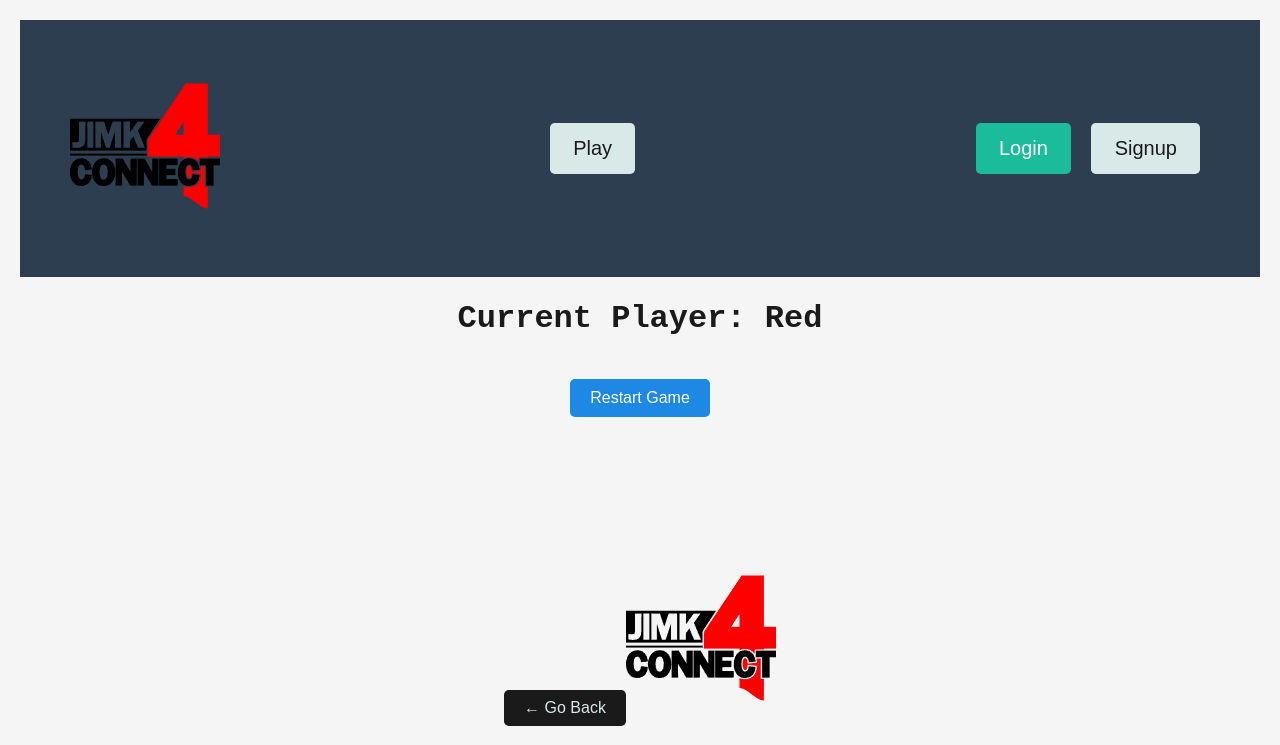
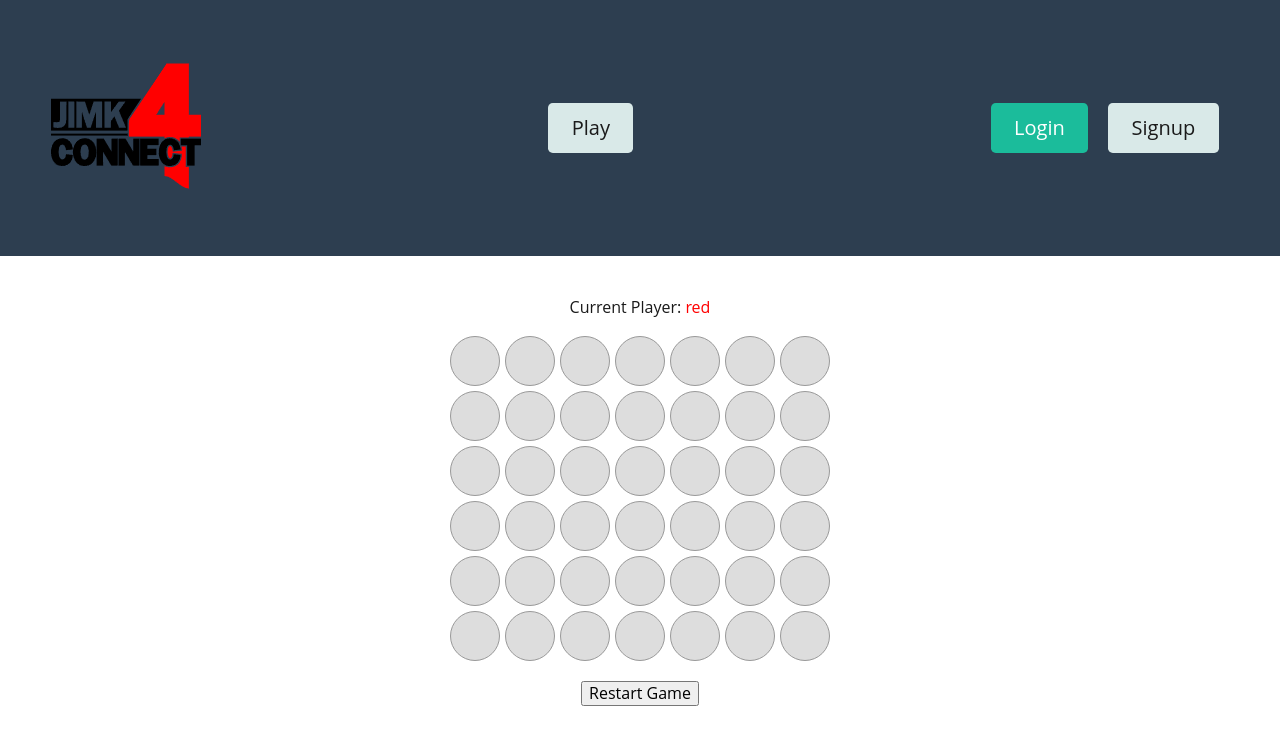
Before and after one commit to keithrsialana/jimk-connect4, a React (Vite) app in the folder client/: page /game in a window 1280 px wide. Shown: the top 745 px of the page. Built offline with nearby package versions, Linux system fonts and the light colour scheme.

Commit message:
refactored gameboard, add last color before displaying win message

```diff
--- a/client/src/App.css
+++ b/client/src/App.css
@@ -1711,39 +1711,34 @@ label form [type='radio'] {
             GAME BOARD CSS
 ============================================================================================ */
 
-body {
-  font-family: Arial, sans-serif;
+.game-container {
   text-align: center;
-  background-color: #f5f5f5;
-  margin: 0;
-  padding: 20px;
-}
-
-h1 {
-  margin-bottom: 20px;
-}
-
-#game-board {
+  margin: 20px auto;
+}
+
+.red {
+  color: red;
+}
+
+.yellow {
+  color: yellow;
+}
+
+.game-board {
   display: grid;
   grid-template-columns: repeat(7, 50px);
   grid-gap: 5px;
+  margin: 20px auto;
   justify-content: center;
-  margin: 20px auto;
 }
 
 .cell {
   width: 50px;
   height: 50px;
-  background-color: #1e88e5;
+  background-color: #ddd;
+  border: 1px solid #999;
   border-radius: 50%;
-  display: flex;
-  align-items: center;
-  justify-content: center;
   cursor: pointer;
-}
-
-.cell:hover {
-  background-color: #1565c0;
 }
 
 .cell.red {
@@ -1753,16 +1748,3 @@ h1 {
 .cell.yellow {
   background-color: yellow;
 }
-
-#restart-button {
-  padding: 10px 20px;
-  background-color: #1e88e5;
-  color: white;
-  border: none;
-  border-radius: 5px;
-  cursor: pointer;
-}
-
-#restart-button:hover {
-  background-color: #1565c0;
-}
--- a/client/src/components/Gameboard.tsx
+++ b/client/src/components/Gameboard.tsx
@@ -1,102 +1,78 @@
+import React, { useState } from "react";
+
 const GameBoard: React.FC = () => {
-
   // standard connect 4 size
   const rows: number = 6;
   const cols: number = 7;
 
-let currentPlayer: "red" | "yellow" = "red";
-let board: (null | "red" | "yellow")[][] = Array(rows).fill(null)
-    .map(() => Array(cols).fill(null));
+  const [board, setBoard] = useState<(null | "red" | "yellow")[][]>(
+    Array.from({ length: rows }, () => Array(cols).fill(null))
+  );
+  const [currentPlayer, setCurrentPlayer] = useState<"red" | "yellow">("red");
 
-function createBoard(): void {
-    const gameBoard = document.getElementById("game-board");
-    if (!gameBoard) {
-        throw new Error("NO GAMEBOARD");
-    }
-
-    gameBoard.innerHTML = "";
-    // creating game board on dom
-    for (let r = 0; r < rows; r++) {
-        for (let c = 0; c < cols; c++) {
-            const cell: HTMLDivElement = document.createElement("div");
-            cell.classList.add("cell");
-            cell.dataset.row = r.toString();
-            cell.dataset.col = c.toString();
-            cell.addEventListener("click", handleMove);
-            gameBoard.appendChild(cell)
-        }
-    }
-}
-
-function updateCurrentPlayer(): void {
-    const playerIndicator = document.getElementById("current-player");
-    if (playerIndicator) {
-        playerIndicator.textContent = `Current Player: ${currentPlayer.charAt(0).toUpperCase()}${currentPlayer.slice(1)}`
-    }
-}
-
-function handleMove(event: MouseEvent): void {
-    const target = event.target as HTMLDivElement;
-    // getting column number
-    const col: number = parseInt(target.dataset.col || "0", 10);
-
+  function handleMove(col: number): void {
     // finds lowest available row
     for (let r = rows - 1; r >= 0; r--) {
       if (!board[r][col]) {
         board[r][col] = currentPlayer;
-            const cell: HTMLDivElement | null = document.querySelector(
-                `.cell[data-row='${r}'][data-col='${col}']`
-            );
-            // updates cell with game piece
-            if (cell) {
-                cell.classList.add(currentPlayer);
-            }
+        const newBoard = board.map((row) => [...row]);
+        newBoard[r][col] = currentPlayer;
+        setBoard(newBoard);
 
-            if (checkWinner(r, col)) {
+        setTimeout(() => {
+          if (checkWinner(newBoard, r, col)) {
             alert(`${currentPlayer} wins!`);
             resetGame();
             // switches player
           } else {
-                currentPlayer = currentPlayer === "red" ? "yellow" : "red";
-                updateCurrentPlayer();
+            setCurrentPlayer(currentPlayer === "red" ? "yellow" : "red");
           }
+        }, 100);
+
         return;
       }
     }
     alert("Column is full");
   }
 
-function checkWinner(row: number, col: number): boolean {
+  const checkWinner = (
+    board: (null | "red" | "yellow")[][],
+    row: number,
+    col: number
+  ): boolean => {
     const directions = [
       { dr: -1, dc: 0 }, // vertical
-        { dr: 0, dc: 1 },  // horizontal
+      { dr: 0, dc: 1 }, // horizontal
       { dr: -1, dc: 1 }, // diagonal right
-        { dr: -1, dc: -1 } // diagonal left
+      { dr: -1, dc: -1 }, // diagonal left
     ];
 
     // loop to find 4 in a row
     for (const { dr, dc } of directions) {
-        let count: number = 1;
-        count += countDirection(row, col, dr, dc);
-        count += countDirection(row, col, -dr, -dc);
+      let count = 1;
+      count += countDirection(board, row, col, dr, dc);
+      count += countDirection(board, row, col, -dr, -dc);
       if (count >= 4) return true;
     }
     return false;
-}
+  };
 
-function countDirection(
+  const countDirection = (
+    board: (null | "red" | "yellow")[][],
     row: number,
     col: number,
     dr: number,
     dc: number
-): number {
+  ): number => {
     let r: number = row + dr;
     let c: number = col + dc;
     let count: number = 0;
 
     while (
-        r >= 0 && r < rows &&
-        c >= 0 && c < cols &&
+      r >= 0 &&
+      r < rows &&
+      c >= 0 &&
+      c < cols &&
       board[r][c] === currentPlayer
     ) {
       count++;
@@ -104,25 +80,33 @@ function countDirection(
       c += dc;
     }
     return count;
-}
+  };
 
-function resetGame(): void {
+  const resetGame = () => {
     // clear game board
-    board = Array(rows).fill(null).map(() => Array(cols).fill(null));
-    currentPlayer = "red";
-    createBoard();
-    updateCurrentPlayer();
-}
-document.getElementById("restart-button")?.addEventListener("click", resetGame);
+    setBoard(Array.from({ length: rows }, () => Array(cols).fill(null)));
+    setCurrentPlayer("red");
+  };
 
   return (
+    <div className="game-container">
       <div>
-            <h2 id="current-player">Current Player: Red</h2>
-            <div id="game-board"></div>
-            <button id="restart-button" onClick={resetGame}>Restart Game</button>
+        Current Player: <span className={currentPlayer}>{currentPlayer}</span>
       </div>
-    )
-
+      <div className="game-board">
+        {board.map((row, r) =>
+          row.map((cell, c) => (
+            <div
+              key={`${r}-${c}`}
+              className={`cell ${cell || ""}`}
+              onClick={() => handleMove(c)}
+            ></div>
+          ))
+        )}
+      </div>
+      <button onClick={resetGame}>Restart Game</button>
+    </div>
+  );
 };
 
-export default GameBoard
+export default GameBoard;
```
Lines whose indentation alone changed are shown as unchanged.
